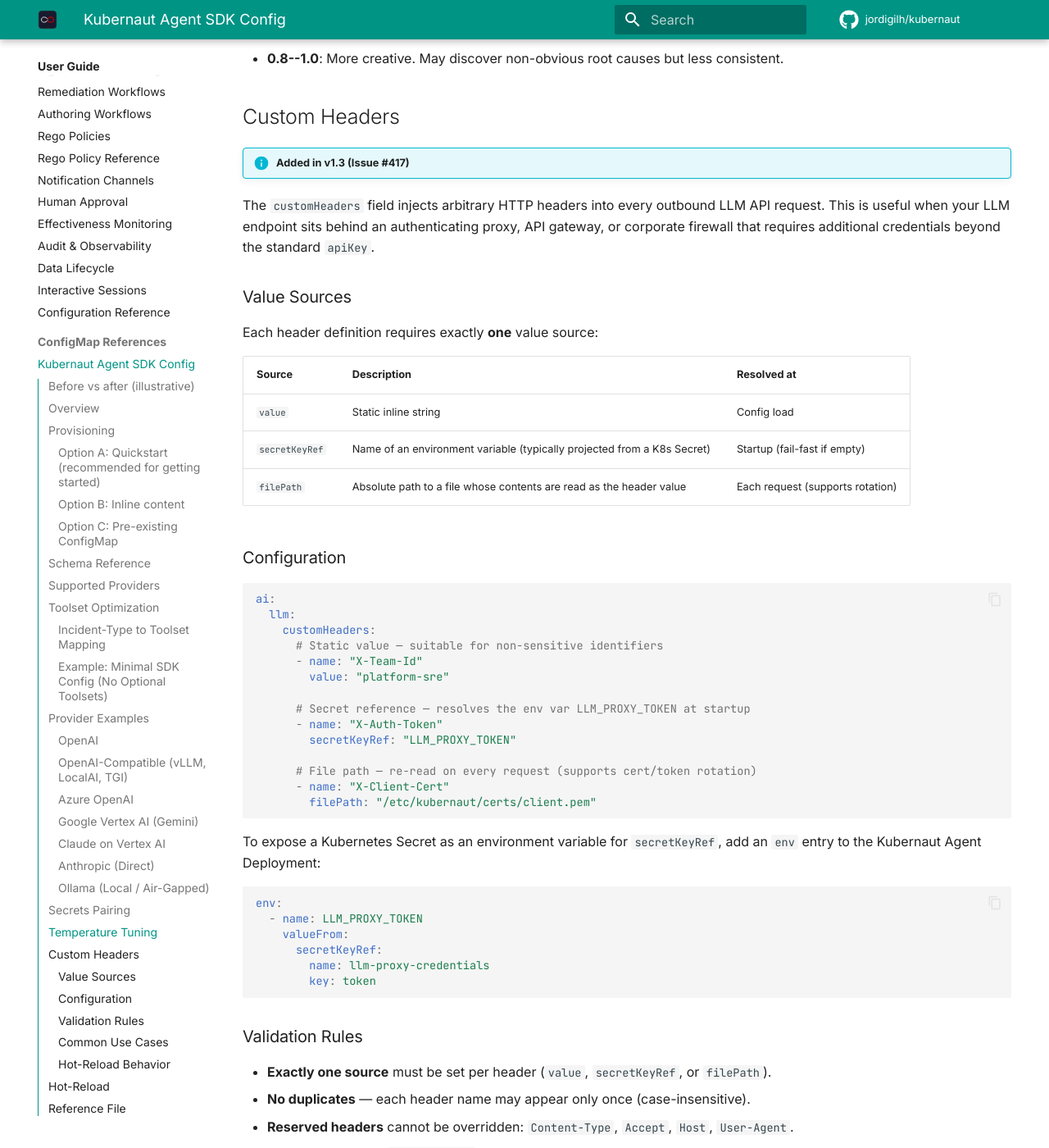
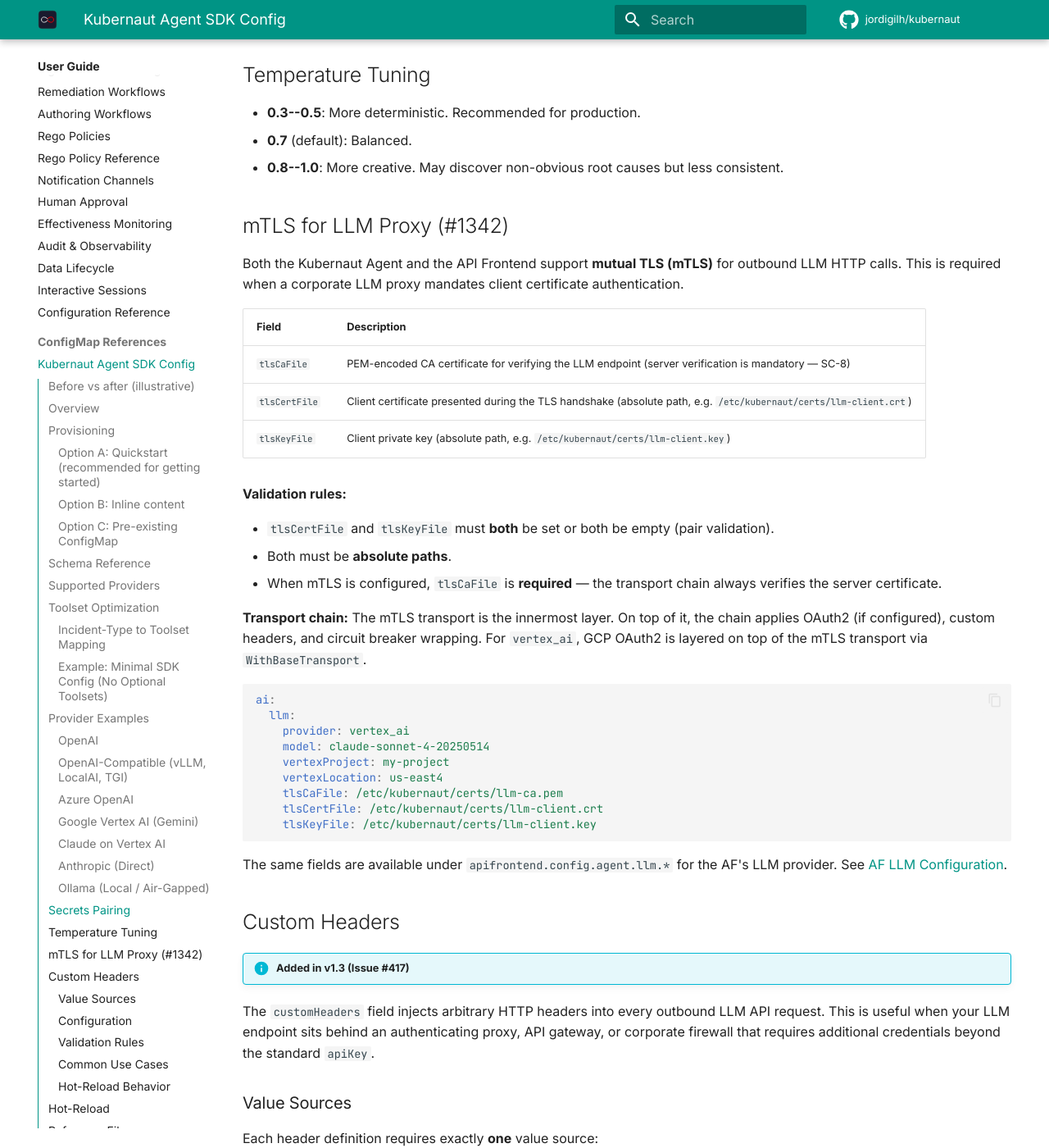
Before and after one commit to jordigilh/kubernaut-docs, an MkDocs documentation site: the page built from docs/user-guide/configmap-kubernaut-agent.md, in a window 1280 px wide and 1400 px high, scrolled down 7996 px. Shown: the whole window at 82% size. Built offline with MkDocs 1.6.1 and Material for MkDocs 9.7.7, drawn with Linux system fonts in a browser that asks for light colours; comment, search, counter and statistics services are not loaded; the version menu is left out; some of the changed text lies outside the part shown.

Commit message:
feat: document KA mTLS transport chain for LLM proxy (#1342)
Add tlsCaFile, tlsCertFile, tlsKeyFile to KA SDK config reference
(matching AF docs already added). Add circuitBreaker fields. Document
validation rules (pair-only, absolute paths, CA required) and transport
chain layering. Mark TLS and circuit breaker fields as restart-required.

Co-authored-by: Cursor <cursoragent@cursor.com>

````diff
--- a/docs/user-guide/configmap-kubernaut-agent.md
+++ b/docs/user-guide/configmap-kubernaut-agent.md
@@ -133,6 +133,9 @@ ai:
     temperature: 0.7          # Creativity vs determinism (0.0--1.0)
     maxRetries: 3             # LLM call retry count
     timeoutSeconds: 120       # Per-call timeout
+    tlsCaFile: ""             # Custom CA cert for LLM endpoint (PEM, absolute path)
+    tlsCertFile: ""           # Client certificate for mTLS to LLM proxy (#1342, absolute path)
+    tlsKeyFile: ""            # Client key for mTLS to LLM proxy (#1342, absolute path)
     customHeaders:            # Optional custom HTTP headers (see Custom Headers section)
       - name: "X-Custom"
         value: "..."
@@ -146,6 +149,10 @@ ai:
       clientId: ""
       clientSecret: ""
       scopes: ["scope1"]
+    circuitBreaker:           # Resilience for LLM HTTP calls
+      enabled: false
+      failureThreshold: 5     # Failures before opening
+      timeout: 30s            # Duration in open state before half-open
 
 integrations:
   toolsets: {}              # Optional: data source toolsets
@@ -330,6 +337,38 @@ The Secret is marked `optional: true` — the agent starts without it but all LL
 - **0.7** (default): Balanced.
 - **0.8--1.0**: More creative. May discover non-obvious root causes but less consistent.
 
+## mTLS for LLM Proxy (#1342)
+
+Both the Kubernaut Agent and the API Frontend support **mutual TLS (mTLS)** for outbound LLM HTTP calls. This is required when a corporate LLM proxy mandates client certificate authentication.
+
+| Field | Description |
+|---|---|
+| `tlsCaFile` | PEM-encoded CA certificate for verifying the LLM endpoint (server verification is mandatory — SC-8) |
+| `tlsCertFile` | Client certificate presented during the TLS handshake (absolute path, e.g. `/etc/kubernaut/certs/llm-client.crt`) |
+| `tlsKeyFile` | Client private key (absolute path, e.g. `/etc/kubernaut/certs/llm-client.key`) |
+
+**Validation rules:**
+
+- `tlsCertFile` and `tlsKeyFile` must **both** be set or both be empty (pair validation).
+- Both must be **absolute paths**.
+- When mTLS is configured, `tlsCaFile` is **required** — the transport chain always verifies the server certificate.
+
+**Transport chain:** The mTLS transport is the innermost layer. On top of it, the chain applies OAuth2 (if configured), custom headers, and circuit breaker wrapping. For `vertex_ai`, GCP OAuth2 is layered on top of the mTLS transport via `WithBaseTransport`.
+
+```yaml
+ai:
+  llm:
+    provider: vertex_ai
+    model: claude-sonnet-4-20250514
+    vertexProject: my-project
+    vertexLocation: us-east4
+    tlsCaFile: /etc/kubernaut/certs/llm-ca.pem
+    tlsCertFile: /etc/kubernaut/certs/llm-client.crt
+    tlsKeyFile: /etc/kubernaut/certs/llm-client.key
+```
+
+The same fields are available under `apifrontend.config.agent.llm.*` for the AF's LLM provider. See [AF LLM Configuration](../user-guide/configuration.md#af-llm-configuration-v15).
+
 ## Custom Headers
 
 !!! info "Added in v1.3 (Issue #417)"
@@ -407,6 +446,8 @@ Reloadable changes are detected via an **fsnotify** file watcher (**~60s** kubel
 
 - `ai.llm.provider`
 - `ai.llm.oauth2.tokenUrl`, `ai.llm.oauth2.clientId`, `ai.llm.oauth2.clientSecret`
+- `ai.llm.tlsCertFile`, `ai.llm.tlsKeyFile`, `ai.llm.tlsCaFile` (TLS state is built at startup)
+- `ai.llm.circuitBreaker.*`
 
 **Hot-reloadable fields**: `model`, `endpoint`, `apiKey`, `azureApiVersion`, `vertexProject`, `vertexLocation`, `bedrockRegion`, `temperature`, `maxRetries`, `timeoutSeconds`, `customHeaders`, `oauth2.scopes`
 
````
